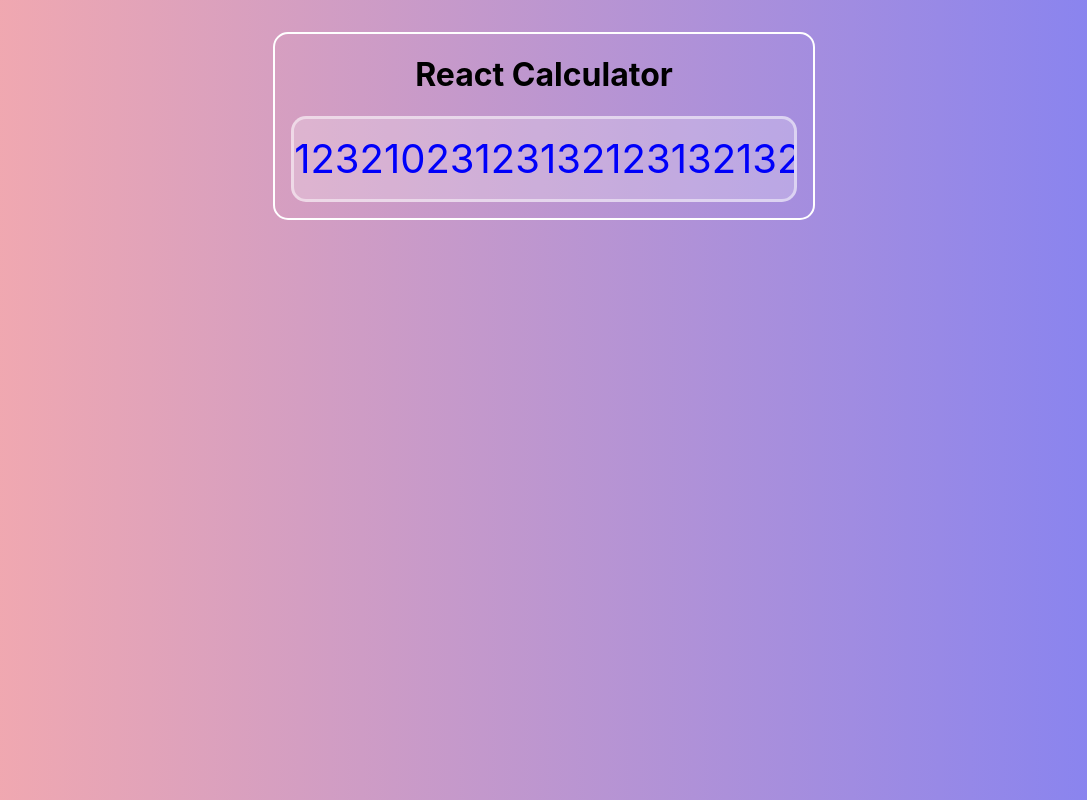
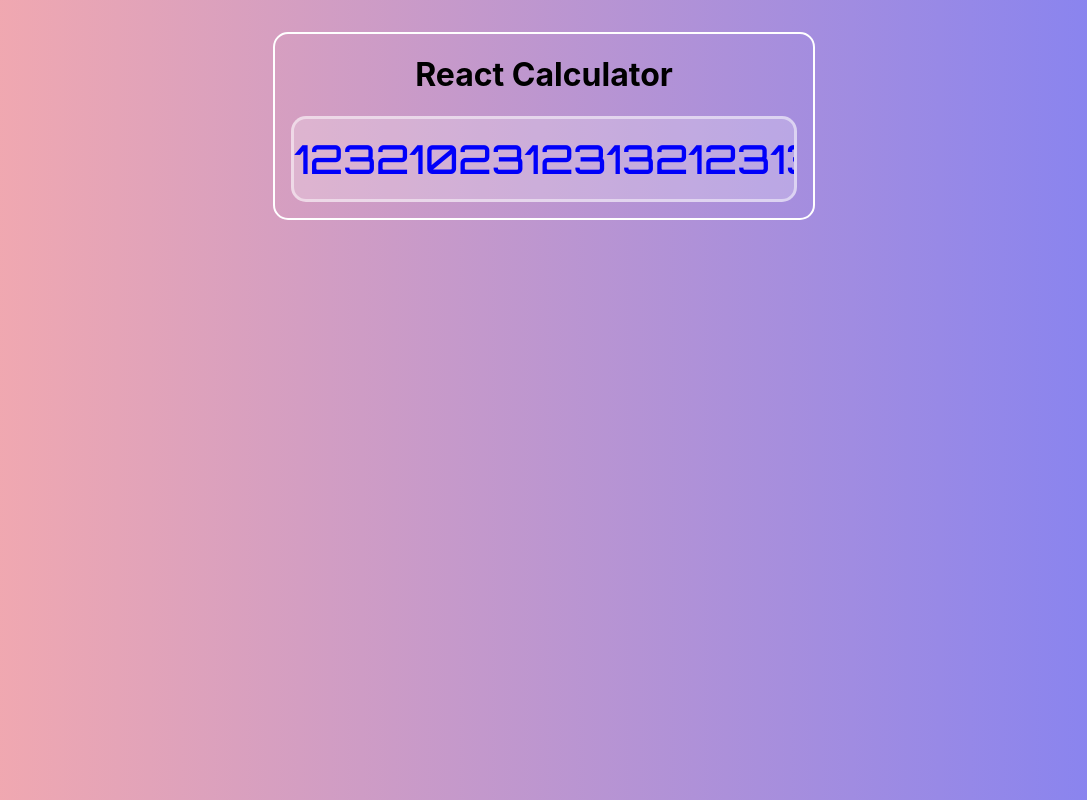
Before and after one commit to jestebanito/react-calculator, a React (Create React App) app: page / in a window 1280 px wide. Shown: the whole page, without its empty margins (96-1183 px from the left). Built offline with nearby package versions, Linux system fonts and the light colour scheme.

Commit message:
added calculator display font

```diff
--- a/src/components/App.css
+++ b/src/components/App.css
@@ -1,3 +1,9 @@
+@font-face {
+  font-family: 'Orbitron Bold';
+  src: url('../webfonts/Orbitron-Medium.ttf');
+  font-display: swap;
+}
+
 .App {
   text-align: center;
 }
@@ -85,6 +91,7 @@ html{
   padding-bottom: 0;
   height: fit-content;
   margin: auto;
+  font-family: 'Orbitron Bold';
 }
 
 
```
Also changed, not shown: src/webfonts/Orbitron-Medium.ttf (added).
